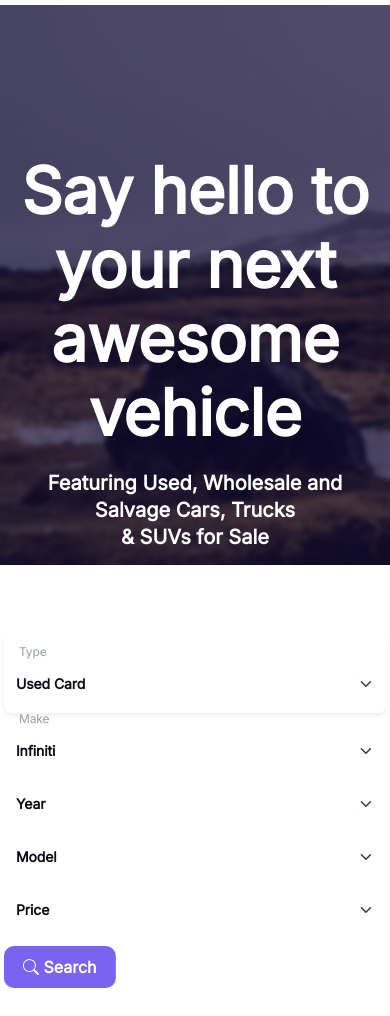
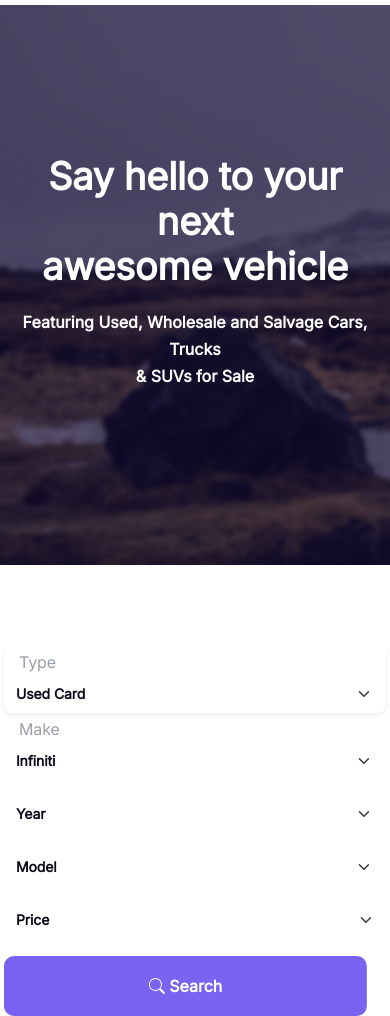
Before and after one commit to Web-Lancer/Figma-To-HTML-01, a plain HTML site: page index.html in a window 390 px wide. Shown: the part 61-1077 px from the top of the page. Before the commit the page ends 1049 px from the top, so only its background shows below. Drawn offline with Linux system fonts and the light colour scheme.

Commit message:
Update style.css

```diff
--- a/css & Js/style.css
+++ b/css & Js/style.css
@@ -102,11 +102,11 @@ body {
     margin-top: -10px;
 }
 
-.without-P{
+.without-P {
     margin-top: 30px;
 }
 
-.HeaderButton{
+.HeaderButton {
     background: #7963F0;
     border-radius: 10px;
     color: #fff;
@@ -115,4 +115,32 @@ padding: 8px 18px;
     font-weight: 600;
 }
 
-.HeaderButton img {margin-top: -3px;}
+.HeaderButton img {
+    margin-top: -3px;
+}
+
+.BorderRight {border-right: 2px solid red;}
+
+
+
+
+@media all and (max-width: 767px) {
+    .section-1 h1 {
+        font-size: 38px;
+        line-height: 45px;
+    }
+
+    .section-1 p {
+        font-size: 16px;
+    }
+
+    .TopFooterSection {
+        height: 70px;
+    }
+
+    .HeaderButton {
+        width: 95%;
+        padding: 17px 0px;
+        margin-left: auto;
+    }
+}
```
Lines whose indentation alone changed are shown as unchanged.
